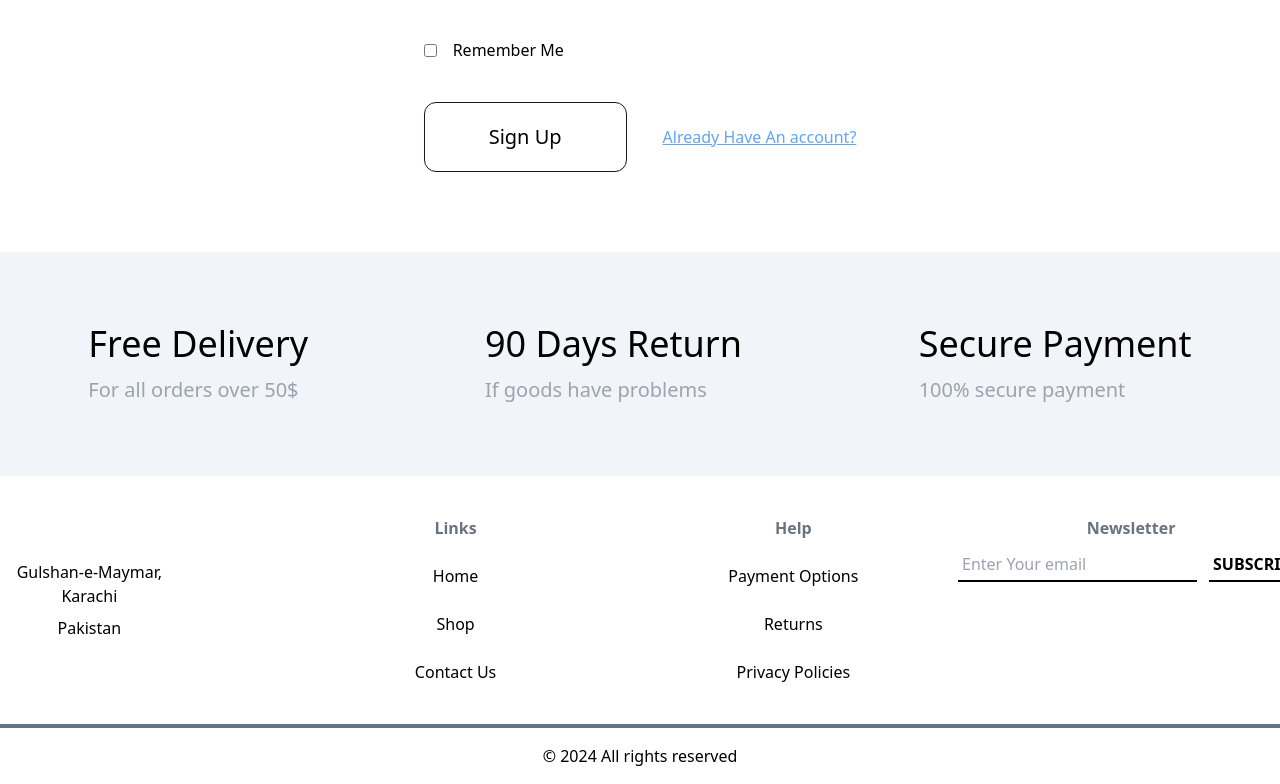
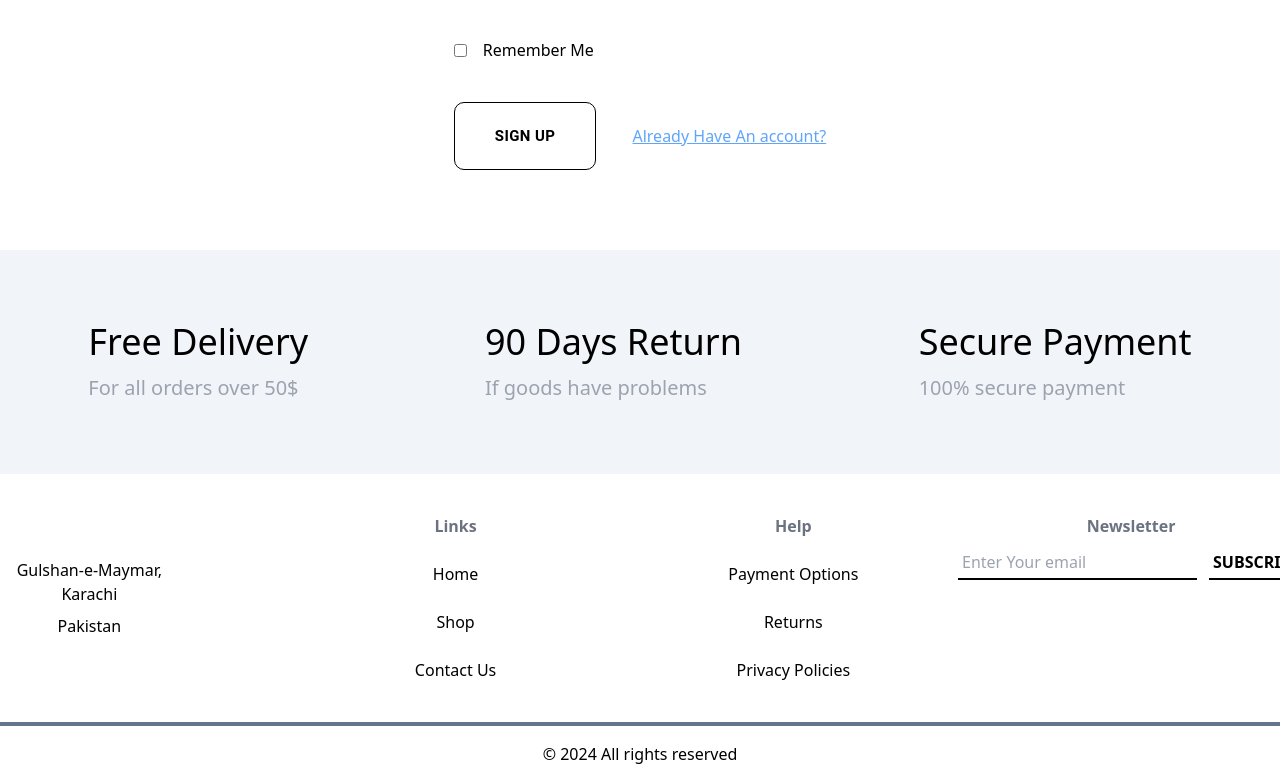
Before and after one commit to Fawad992005/MERN-BuyMe-Ecommercre-store, a React (Vite) app in the folder frontend/: page /signin in a window 1280 px wide. Shown: the part 1052-1836 px from the top of the page. Built offline with nearby package versions, Linux system fonts and the light colour scheme; no server answers.

Commit message:
Fixed UI

```diff
--- a/frontend/src/components/Login.jsx
+++ b/frontend/src/components/Login.jsx
@@ -8,6 +8,7 @@ import { Link,useNavigate } from "react-router-dom";
 import axios from "axios";
 import { toast } from "react-toastify";
 import "react-toastify/dist/ReactToastify.css";
+import { Button,Tooltip } from "@mui/material";
 
 const Login = () => {
   const [email, setEmail] = useState('');
@@ -92,7 +93,28 @@ const Login = () => {
             <p>Remember Me</p>
           </div>
           <div className="flex gap-9 items-center">
-            <button type="submit" className="px-16 py-5 b rounded-xl border-gray-900 border text-xl font-medium">Log In</button>
+            <Tooltip>
+          <Button
+                variant="outlined"
+                type="submit"
+                sx={{
+                  color: "black",
+                  borderColor: "black", // Change border color
+                  borderRadius: "10px",
+                  fontSize: "15px",
+                  fontWeight: "bold",
+                  py:"20px",
+                  px:"40px",
+                  "&:hover": {
+                    backgroundColor: "black",
+                    color: "white",
+
+                  }, // Change border radius
+                }}
+              >
+                Log In
+              </Button>
+              </Tooltip>
             <Link to="/signin">
               <p className="underline text-blue-400">Create Account?</p>
             </Link>
--- a/frontend/src/components/Signin.jsx
+++ b/frontend/src/components/Signin.jsx
@@ -8,6 +8,7 @@ import { Link,useNavigate } from 'react-router-dom';
 import axios from 'axios';
 import { toast } from "react-toastify";
 import "react-toastify/dist/ReactToastify.css";
+import { Button,Tooltip } from '@mui/material';
 
 const Signin = () => {
   const [username, setUsername] = useState('');
@@ -104,7 +105,28 @@ const Signin = () => {
             <p>Remember Me</p>
           </div>
           <div className="flex gap-9 items-center">
-            <button type="submit" className="px-10 py-5 b rounded-xl border-gray-900 border text-xl font-medium md:px-16">Sign Up</button>
+            <Tooltip title="Submit Form">
+          <Button
+                variant="outlined"
+                type="submit"
+                sx={{
+                  color: "black",
+                  borderColor: "black", // Change border color
+                  borderRadius: "10px",
+                  fontSize: "15px",
+                  fontWeight: "bold",
+                  py:"20px",
+                  px:"40px",
+                  "&:hover": {
+                    backgroundColor: "black",
+                    color: "white",
+
+                  }, // Change border radius
+                }}
+              >
+                Sign Up
+              </Button>
+              </Tooltip>
             <Link to="/login">
               <p className="underline text-blue-400">Already Have An account?</p>
             </Link>
```
